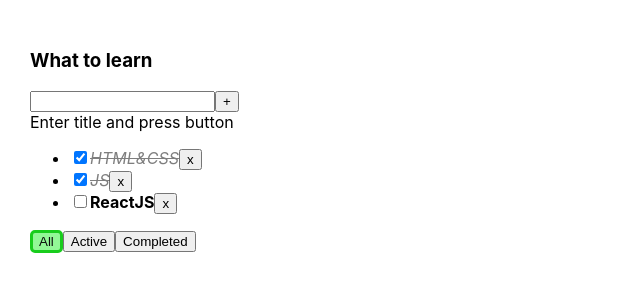
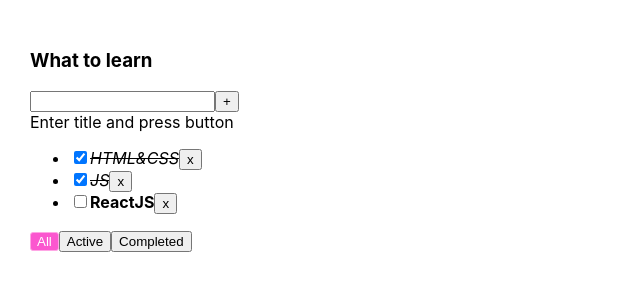
Before and after one commit to trifonova-dev/todolist-04_SecondRound, a React (Vite) app: page / in a window 1280 px wide. Shown: the top 300 px of the page, without its empty margins (0-640 px from the left). Built offline with nearby package versions, Linux system fonts and the light colour scheme.

Commit message:
four-train

```diff
--- a/src/App.css
+++ b/src/App.css
@@ -14,18 +14,17 @@
 .task-done {
     text-decoration: line-through;
     font-style: italic;
-    opacity: 0.5;
 }
 
-.filter-btn-active {
-    color: #0c0e0c;
-    background-color: #92f896;
-    border: 3px solid #19cd1d;
-    border-radius: 5px;
+.btn-active{
+    color: white;
+    border: 1px solid #ffa6e5;
+    border-radius: 3px;
+    background-color: #fb57cf;
 }
 
-.error {
-    border: 2px solid red;
-    border-radius: 2px;
+.error{
+    color: red;
+    border: 1px solid red;
     outline: none;
 }
--- a/src/App.tsx
+++ b/src/App.tsx
@@ -41,10 +41,10 @@ export const App = () => {
     }
 
     const changeTasksStatus = (taskId: Task["id"], isDone: Task["isDone"]) => {
-        const nextState: Task[] = tasks.map(t => t.id === taskId ? {...t, isDone: isDone} : t)
+        const nextState = tasks.map(t => t.id === taskId ? {...t, isDone: isDone} : t)
         setTasks(nextState)
+    }
 
-    }
     return (
         <div className="app">
             <TodolistItem title="What to learn"
@@ -54,7 +54,6 @@ export const App = () => {
                           changeFilter={changeFilter}
                           createTask={createTask}
                           changeTasksStatus={changeTasksStatus}
-
             />
         </div>
     )
--- a/src/TodolistItem.tsx
+++ b/src/TodolistItem.tsx
@@ -71,7 +71,7 @@ export const TodolistItem = ({
                                 <input
                                     type="checkbox"
                                     checked={task.isDone}
-                                    onChange={(e => changeTasksStatus(task.id, e.currentTarget.checked))}
+                                    onChange={(e) => changeTasksStatus(task.id, e.currentTarget.checked)}
                                 />
                                 <span
                                     className={task.isDone ? "task-done" : "task"}
@@ -79,24 +79,22 @@ export const TodolistItem = ({
                                 <Button title={'x'} onClick={deleteTaskHandler}/>
                             </li>
                         )
+
                     })}
                 </ul>
             )}
             <div>
-                <Button
-                    title={'All'}
-                    onClick={() => changeFilter('all')}
-                    className={filter == 'all' ? "filter-btn-active" : ""}
+                <Button title={'All'}
+                        onClick={() => changeFilter('all')}
+                        className={filter === 'all' ? "btn-active" : ""}
                 />
-                <Button
-                    title={'Active'}
-                    onClick={() => changeFilter('active')}
-                    className={filter == 'active' ? "filter-btn-active" : ""}
+                <Button title={'Active'}
+                        onClick={() => changeFilter('active')}
+                        className={filter === 'active' ? "btn-active" : ""}
                 />
-                <Button
-                    title={'Completed'}
-                    onClick={() => changeFilter('completed')}
-                    className={filter == 'completed' ? "filter-btn-active" : ""}
+                <Button title={'Completed'}
+                        onClick={() => changeFilter('completed')}
+                        className={filter === 'completed' ? "btn-active" : ""}
                 />
             </div>
         </div>
```
